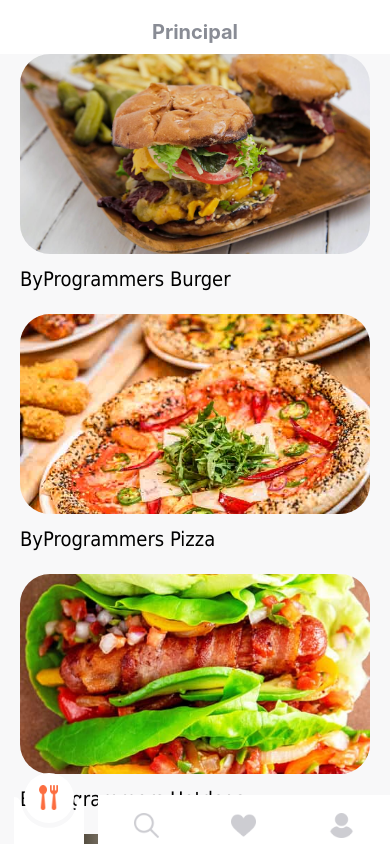
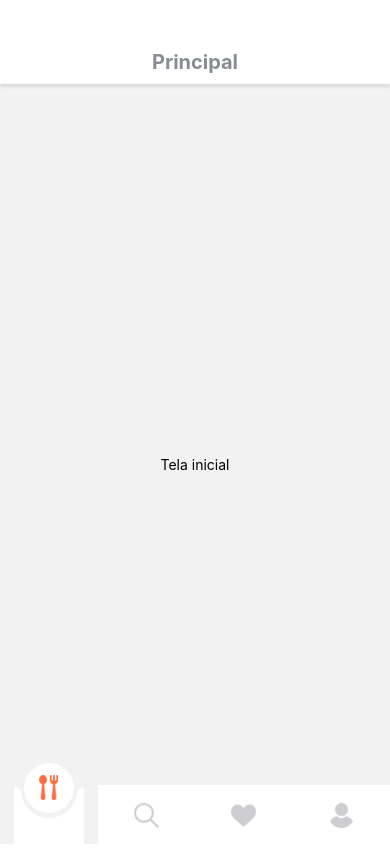
Before and after one commit to icemagno/reactnative01, a React Native app: screen /Home in a window 390 px wide. Built offline with nearby package versions, Linux system fonts and the light colour scheme.

Commit message:
[ PONTO DE PARTIDA ] - Navegação e layout ideais para iniciar.

```diff
--- a/constants/theme.js
+++ b/constants/theme.js
@@ -1,4 +1,5 @@
-import { Dimensions } from "react-native";
+import { Dimensions, StyleSheet } from "react-native";
+
 const { width, height } = Dimensions.get("window");
 
 export const COLORS = {
@@ -59,3 +60,47 @@ export const FONTS = {
 const appTheme = { COLORS, SIZES, FONTS };
 
 export default appTheme;
+
+export const styles = StyleSheet.create({
+    headerContainer:{
+        paddingTop: 50,
+        paddingBottom: 10,
+        backgroundColor: COLORS.white,
+        alignItems: 'center',
+        shadowColor: COLORS.black,
+        shadowOffset: {
+            width: 0,
+            height: 3,
+        },
+        shadowOpacity: 0.1,
+        shadowRadius: 3,
+        elevation: 10
+    },
+    container: {
+        flex: 1,
+        alignItems: 'center',
+        justifyContent: 'center',
+    },
+    button: {
+        marginTop: 20,
+        alignItems: "center",
+        backgroundColor: "#DDDDDD",
+        padding: 10
+    },
+    title: {
+        fontSize: 30,
+        fontWeight: 'bold',
+        color: 'black'
+    },
+    button: {
+        marginTop: 20,
+        alignItems: "center",
+        backgroundColor: "#DDDDDD",
+        padding: 10
+    },
+    headerText: {
+        fontSize: 20,
+        fontWeight: 'bold',
+        color: COLORS.darkgray
+    }
+});
--- a/navigation/Tabs.js
+++ b/navigation/Tabs.js
@@ -3,12 +3,12 @@ import { View, Image, TouchableOpacity } from 'react-native';
 import { createBottomTabNavigator, BottomTabBar } from "@react-navigation/bottom-tabs"
 import Svg, { Path } from 'react-native-svg';
 import { isIphoneX } from 'react-native-iphone-x-helper';
+import { COLORS, icons } from "../constants"
 
-import Home from "../pages/Home"
-
-import { COLORS, icons } from "../constants"
 import Coordinates from '../pages/Coordinates';
 import Form from '../pages/Form';
+import Home from "../pages/Home"
+import HomeAntigo from '../pages/HomeAntigo';
 
 
 const Tab = createBottomTabNavigator();
@@ -106,7 +106,7 @@ const Tabs = () => {
                 tabBarStyle: {
                     position: 'absolute',
                     left: 0,
-                    bottom: 0,
+                    bottom: 10,
                     right: 0,
                     borderTopWidth: 0,
                     backgroundColor: "transparent",
@@ -186,7 +186,7 @@ const Tabs = () => {
 
             <Tab.Screen
                 name="Map"
-                component={Home}
+                component={HomeAntigo}
                 options={{
                     tabBarIcon: ({ focused }) => (
                         <Image
--- a/pages/Form.js
+++ b/pages/Form.js
@@ -1,39 +1,18 @@
 // https://www.luiztools.com.br/post/introducao-ao-react-native-4/
 
 import React from 'react';
-import { StyleSheet, Text, View, TouchableOpacity } from 'react-native';
+import { Text, View } from 'react-native';
 import Header from './Header';
 import { useNavigation } from '@react-navigation/native';
+import { styles } from '../constants/theme'
 
 export default function Form() {
-  const navigation = useNavigation();
-
   return (
       <>
         <Header title="Cadastro" />
         <View style={styles.container}>
             <Text>Teremos um formulário aqui!</Text>
-
-
-            <TouchableOpacity style={styles.button} onPress={() => navigation.goBack()}>
-              <Text>Voltar</Text>
-            </TouchableOpacity>
-
         </View>
       </>
   );
 }
-
-const styles = StyleSheet.create({
-    container: {
-      flex: 1,
-      alignItems: 'center',
-      justifyContent: 'center',
-    },
-    button: {
-      marginTop: 20,
-      alignItems: "center",
-      backgroundColor: "#DDDDDD",
-      padding: 10
-    }
-});
--- a/pages/Header.js
+++ b/pages/Header.js
@@ -1,38 +1,13 @@
 import React from 'react';
-import { StyleSheet, StatusBar, Text, View } from 'react-native';
-import { COLORS } from '../constants'
+import { StatusBar, Text, View } from 'react-native';
+import { styles } from '../constants/theme';
 
 export default function Header(props) {
   return (
     <>
-    <StatusBar barStyle = "dark-content" hidden = {true} backgroundColor = "#FFFFFF" translucent = {true}/>
-    <View style={styles.container}>
-       <Text style={styles.headerText}>{props.title}</Text>
-    </View>
+      <View style={styles.headerContainer}>
+        <Text style={styles.headerText}>{props.title}</Text>
+      </View>
     </>
   );
 }
-
-const styles = StyleSheet.create({
-    container: {
-      paddingTop: 20,
-      paddingBottom: 10,
-      backgroundColor: COLORS.white,
-      alignItems: 'center',
-
-      shadowColor: "#000",
-      shadowOffset: {
-          width: 0,
-          height: 3,
-      },
-      shadowOpacity: 0.1,
-      shadowRadius: 3,
-      elevation: 10,
-
-    },
-    headerText: {
-      fontSize: 20,
-      fontWeight: 'bold',
-      color: COLORS.darkgray
-    }
-  });
--- a/pages/Home.js
+++ b/pages/Home.js
@@ -9,6 +9,7 @@ import {
     FlatList
 } from "react-native";
 
+import { styles } from '../constants/theme';
 import { icons, images, SIZES, COLORS, FONTS } from '../constants';
 import Header from "./Header";
 
@@ -316,28 +317,11 @@ const Home = ({ navigation }) => {
     return (
         <>
         <Header title="Principal" />
-        <SafeAreaView style={styles.container}>
-            {renderRestaurantList()}
-        </SafeAreaView>
-        </>
+        <View style={styles.container}>
+            <Text>Tela inicial</Text>
+        </View>
+      </>
     )
-}
-
-const styles = StyleSheet.create({
-    container: {
-        flex: 1,
-        backgroundColor: COLORS.lightGray4
-    },
-    shadow: {
-        shadowColor: "#000",
-        shadowOffset: {
-            width: 0,
-            height: 3,
-        },
-        shadowOpacity: 0.1,
-        shadowRadius: 3,
-        elevation: 1,
-    }
-})
+};
 
 export default Home;
--- a/pages/HomeAntigo.js
+++ b/pages/HomeAntigo.js
@@ -4,7 +4,7 @@ import { StatusBar } from 'expo-status-bar';
 import { StyleSheet, Text, View, TouchableOpacity } from 'react-native';
 import { useNavigation } from '@react-navigation/native';
 import React, {useState} from 'react';
-
+import { styles } from '../constants/theme'
 import Header from './Header';
 
 export default function HomeAntigo() {
@@ -18,7 +18,7 @@ export default function HomeAntigo() {
 
   return (
     <>
-    <Header title="Cabeçalho"/>
+      <Header title="Inicial Antiga"/>
       <View style={styles.container}>
         <Text style={styles.title}>Alô mundo!</Text>
         <Text>Meu Primeiro App</Text>
@@ -42,24 +42,4 @@ export default function HomeAntigo() {
   );
 
 
-}
-
-const styles = StyleSheet.create({
-  container: {
-    flex: 1,
-    backgroundColor: '#fff',
-    alignItems: 'center',
-    justifyContent: 'center',
-  },
-  title: {
-    fontSize: 30,
-    fontWeight: 'bold',
-    color: 'black'
-  },
-  button: {
-    marginTop: 20,
-    alignItems: "center",
-    backgroundColor: "#DDDDDD",
-    padding: 10
-  }
-});
+};
```
Lines whose indentation alone changed are shown as unchanged.
